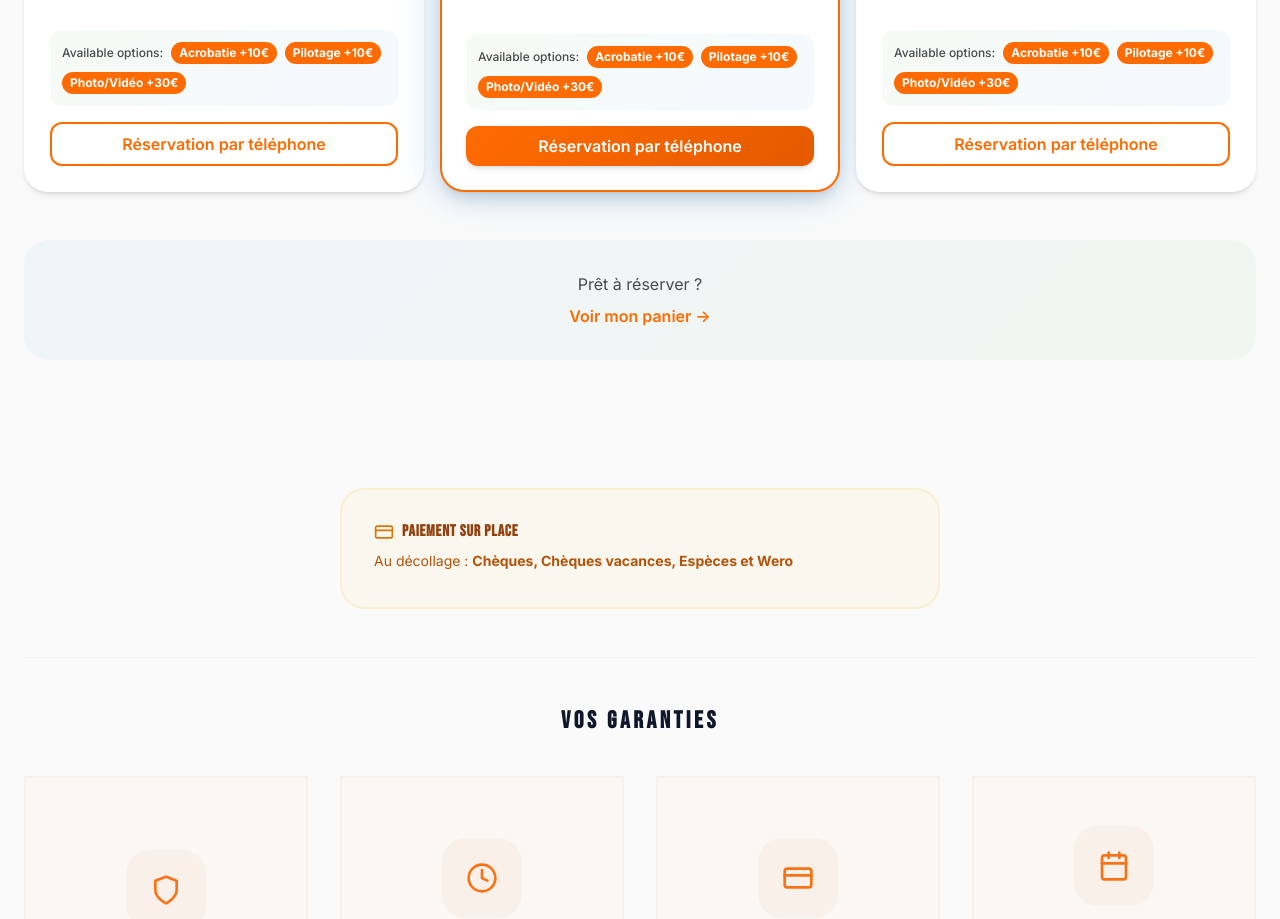
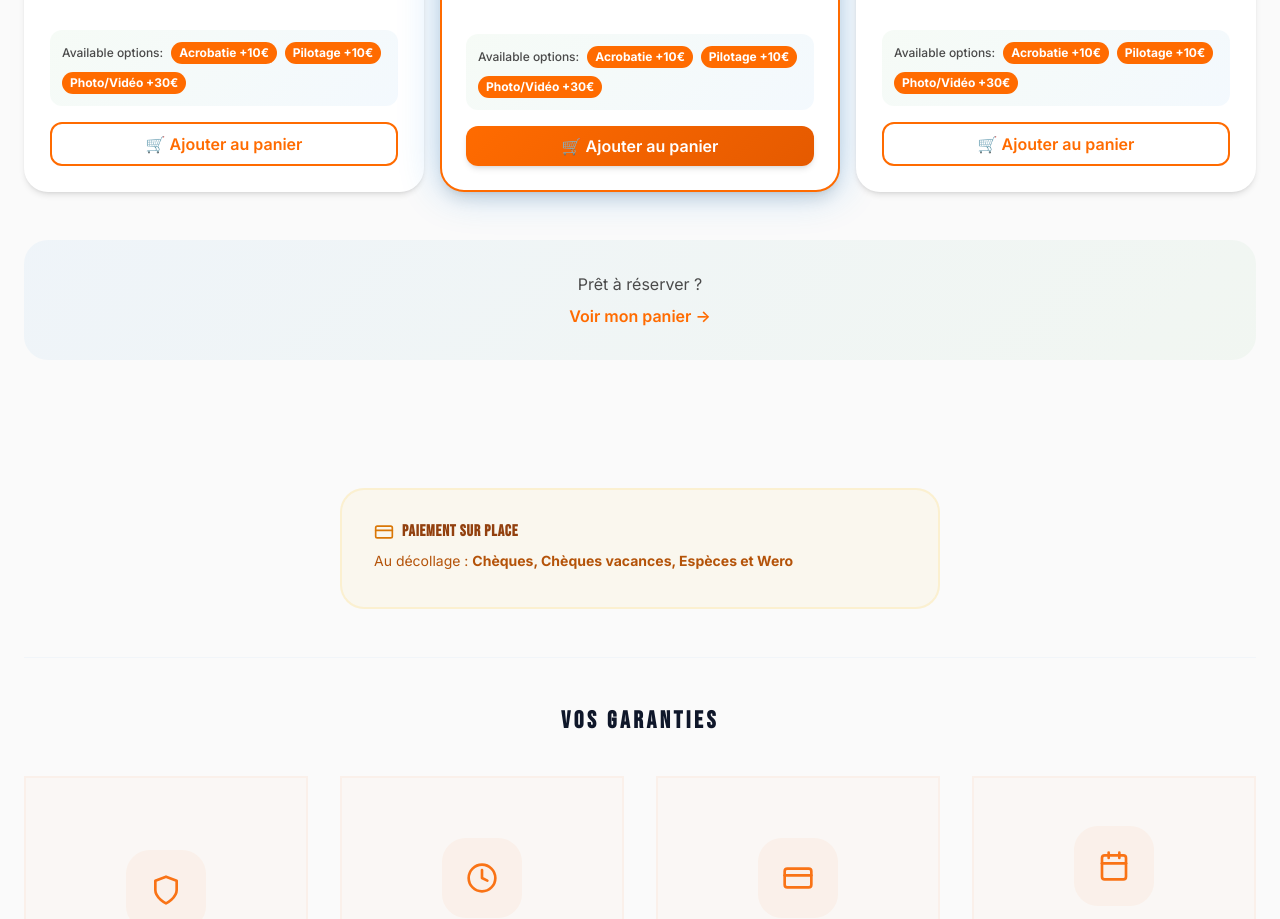
Before and after one commit to parapente-jp/parapente-adventure, a Next.js app: page /tarifs in a window 1280 px wide. Shown: the part 1440-2359 px from the top of the page. Built offline with nearby package versions, Linux system fonts and the light colour scheme; a web font is replaced by a local one.

Commit message:
feat: Restore add-to-cart button now that Stripe is live

```diff
--- a/src/components/sections/Formules.tsx
+++ b/src/components/sections/Formules.tsx
@@ -209,10 +209,6 @@ export default function Formules({
                                 <button
                                     className={`btn ${addedItems.has(formula.id) ? 'btn-success' : (formula.popular ? 'btn-primary' : 'btn-outline')} ${styles.cardCta}`}
                                     onClick={() => {
-                                        if (process.env.NEXT_PUBLIC_ENABLE_PAYMENTS !== 'true') {
-                                            window.location.href = `tel:${process.env.NEXT_PUBLIC_PHONE_NUMBER || '0683036344'}`;
-                                            return;
-                                        }
                                         addItem({
                                             formulaId: formula.id,
                                             formulaName: translatedFormula.name,
@@ -230,11 +226,7 @@ export default function Formules({
                                         }, 2000);
                                     }}
                                 >
-                                    {process.env.NEXT_PUBLIC_ENABLE_PAYMENTS === 'true' ? (
-                                        addedItems.has(formula.id) ? `✓ ${t.formules.addedToCart}` : t.formules.addToCart
-                                    ) : (
-                                        "Réservation par téléphone"
-                                    )}
+                                    {addedItems.has(formula.id) ? `✓ ${t.formules.addedToCart}` : t.formules.addToCart}
                                 </button>
                             </div>
                         );
```
